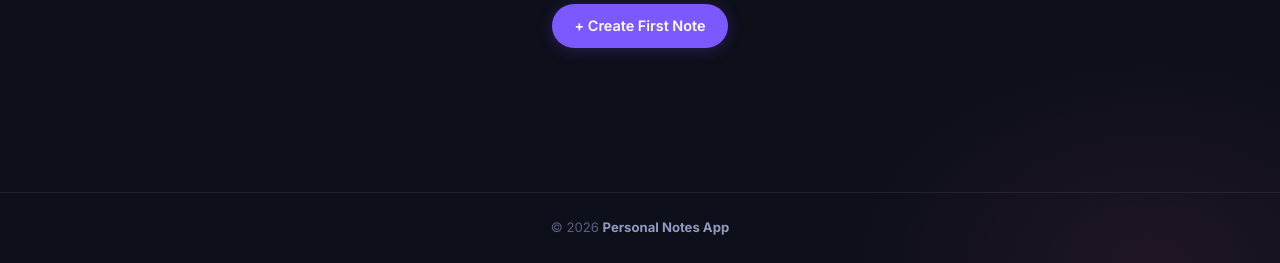
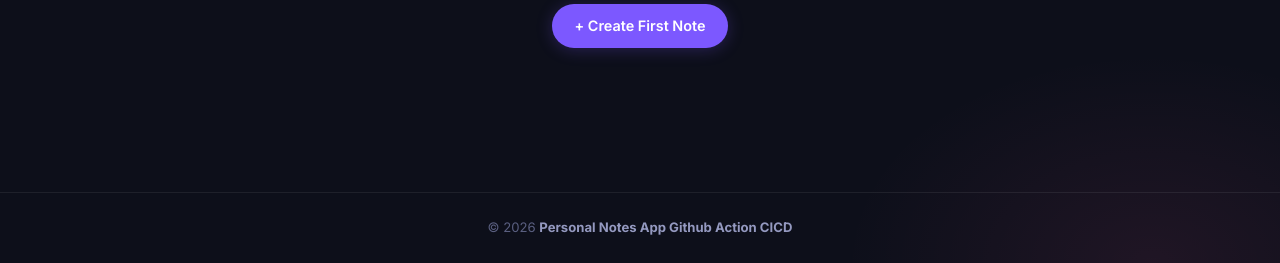
Before and after one commit to srdangat/personal-notes-app, a Flask app: page / in a window 1280 px wide. Shown: the part 608-871 px from the top of the page. Run offline with Flask 3, Linux system fonts and the light colour scheme.

Commit message:
Update base.html

```diff
--- a/templates/base.html
+++ b/templates/base.html
@@ -58,7 +58,7 @@
 
     <!-- ── Footer ── -->
     <footer class="footer">
-        <p>© 2026 <strong>Personal Notes App</strong></p>
+        <p>© 2026 <strong>Personal Notes App Github Action CICD</strong></p>
     </footer>
 
     <script>
@@ -72,4 +72,5 @@
     </script>
 </body>
 
+
 </html>
```
